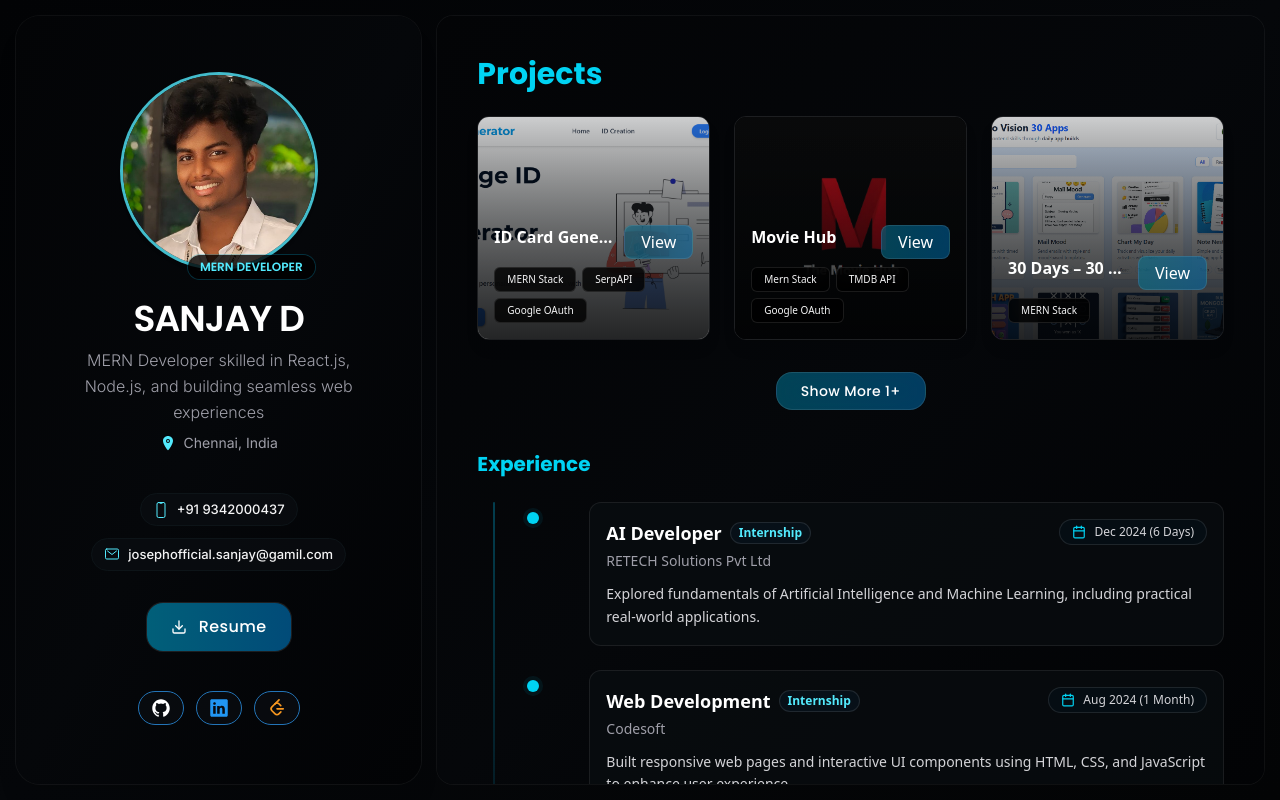
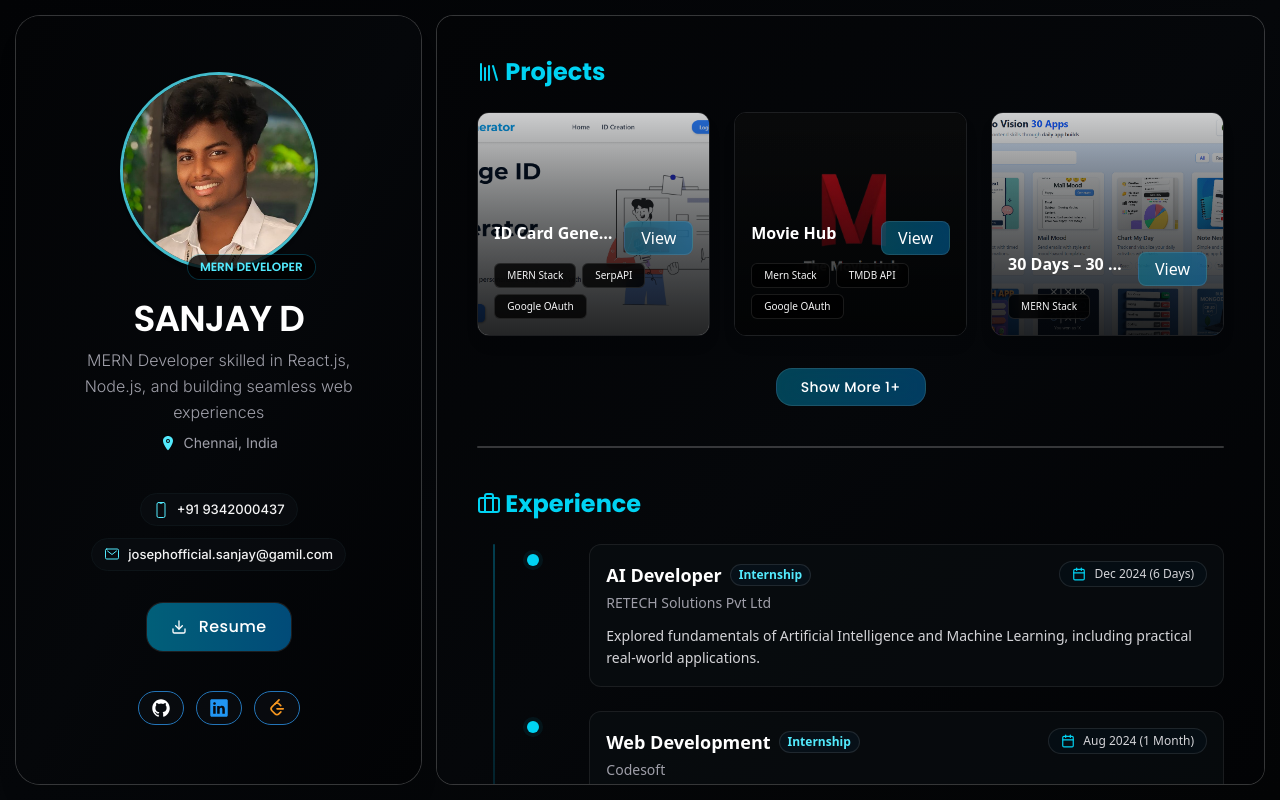
Before and after one commit to sanjaydeveloper-001/ProtFolio, a React (Vite) app: page / in a window 1280 px wide. Built offline with nearby package versions, Linux system fonts and the light colour scheme; no server answers.

Commit message:
aDDED MODIFICATION

```diff
--- a/src/App.jsx
+++ b/src/App.jsx
@@ -4,9 +4,9 @@ import Details from "./components/Details";
 
 export default function App() {
   return (
-    <div className="w-full min-h-screen bg-linear-to-br from-[#020305] via-[#05070a] to-[#030405] flex flex-col md:grid md:grid-cols-3 gap-4 p-4 text-white">
-      <Profile className="col-span-1 w-full md:h-[calc(100vh-2rem)]" />
-      <Details className="col-span-2 w-full md:h-[calc(100vh-2rem)]" />
+    <div className="w-full min-h-screen bg-linear-to-br from-[#020305] via-[#05070a] to-[#030405] flex flex-col md:grid lg:grid-cols-3 gap-4 p-4 text-white">
+      <Profile className="col-span-2 lg:col-span-1 w-full lg:h-[calc(100vh-2rem)]" />
+      <Details className="col-span-2 w-full lg:h-[calc(100vh-2rem)]" />
     </div>
   );
 }
--- a/src/components/Details.jsx
+++ b/src/components/Details.jsx
@@ -8,6 +8,7 @@ import Interests from "./details/Interests";
 import Certifications from "./details/Certifications";
 import Contact from "./details/Contact";
 import Stats from "./details/Stats";
+import Line from "./Line";
 
 export default function Details({ className }) {
   return (
@@ -17,16 +18,23 @@ export default function Details({ className }) {
       transition={{ duration: 0.5, ease: "easeOut" }}
       className={`${className} custom-scrollbar h-max md:h-screen-2 md:overflow-y-auto rounded-2xl
         bg-linear-to-br from-[#030406] via-[#05070a] to-[#020305]
-        text-white ring-1 ring-white/5 backdrop-blur-md p-6 sm:p-10`}
+        text-white ring-1 ring-white/20 backdrop-blur-md p-6 sm:p-10`}
     >
       <div className="space-y-10">
         <Projects />
+        <Line />
         <Experience />
+        <Line />
         <Skills />
+        <Line />
         <Education />
+        <Line />
         <Certifications />
+        <Line />
         <Interests />
+        <Line />
         <Contact />
+        <Line />
         <Stats />
       </div>
     </motion.section>
--- /dev/null
+++ b/src/components/Line.jsx
@@ -0,0 +1,9 @@
+import React from 'react';
+
+function Line() {
+  return (
+    <div className="w-full h-[1.5px] bg-white/20 rounded-full mx-auto"></div>
+  );
+}
+
+export default Line;
--- a/src/components/Profile.jsx
+++ b/src/components/Profile.jsx
@@ -18,7 +18,7 @@ export default function Profile({ className }) {
       transition={{ duration: 0.55, ease: "easeOut" }}
       className={`${className}
         bg-linear-to-br from-[#030406] via-[#05070a] to-[#020305]
-        rounded-3xl p-10 sm:p-12 shadow-xl ring-1 ring-white/5
+        rounded-3xl p-10 sm:p-12 shadow-xl ring-1 ring-white/20
         backdrop-blur-md font-[Inter]
         flex flex-col items-center justify-center text-center space-y-8`}
     >
--- a/src/components/details/Certifications.jsx
+++ b/src/components/details/Certifications.jsx
@@ -3,6 +3,7 @@ import React, { useState } from "react";
 import { motion, AnimatePresence } from "framer-motion";
 import { ExternalLink } from "lucide-react";
 import { certifications } from "../../utils/data";
+import { GrCertificate } from "react-icons/gr";
 
 export default function Certifications() {
   const [expanded, setExpanded] = useState(false);
@@ -12,7 +13,7 @@ export default function Certifications() {
   return (
     <section>
       <div className="flex items-center justify-between mb-4">
-        <h2 className="text-xl font-[Poppins] font-bold text-cyan-400">Certifications</h2>
+        <h2 className="flex items-center gap-1 text-xl sm:text-2xl font-[Poppins] font-bold text-cyan-400">Certifications <GrCertificate/></h2>
         <p className="text-xs text-zinc-500 hidden sm:block">Verified courses & achievements</p>
       </div>
 
--- a/src/components/details/Education.jsx
+++ b/src/components/details/Education.jsx
@@ -1,8 +1,8 @@
-// src/components/details/Education.jsx
 import React from "react";
 import { motion } from "framer-motion";
 import { BookOpen, Calendar } from "lucide-react";
 import { education } from "../../utils/data";
+import { GiGraduateCap } from "react-icons/gi";
 
 export default function Education() {
   if (!Array.isArray(education) || education.length === 0) {
@@ -12,8 +12,8 @@ export default function Education() {
   return (
     <section aria-labelledby="education-heading">
       <div className="flex items-center justify-between mb-4">
-        <h2 id="education-heading" className="text-xl font-[Poppins] font-bold text-cyan-400">
-          Education
+        <h2 id="education-heading" className="flex items-center gap-1 text-xl sm:text-2xl font-[Poppins] font-bold text-cyan-400">
+          <GiGraduateCap /> Education
         </h2>
         <div className="hidden sm:flex items-center gap-2 text-xs text-zinc-400">
           <BookOpen className="w-4 h-4 text-cyan-300" />
--- a/src/components/details/Experience.jsx
+++ b/src/components/details/Experience.jsx
@@ -3,6 +3,7 @@ import React from "react";
 import { motion } from "framer-motion";
 import { Briefcase, Calendar } from "lucide-react";
 import { experience } from "../../utils/data";
+
 
 /*
   Modified Experience component:
@@ -13,8 +14,8 @@ import { experience } from "../../utils/data";
 export default function Experience() {
   return (
     <section>
-      <h2 className="text-xl font-[Poppins] font-bold text-cyan-400 mb-6">
-        Experience
+      <h2 className="flex items-center gap-1 text-xl sm:text-2xl font-[Poppins] font-bold text-cyan-400 mb-6">
+        <Briefcase/> Experience
       </h2>
 
       <div className="relative pl-6 sm:pl-10">
--- a/src/components/details/Interests.jsx
+++ b/src/components/details/Interests.jsx
@@ -9,8 +9,8 @@ export default function Interests() {
     <section>
       {/* Header */}
       <div className="flex items-center justify-between mb-4">
-        <h2 className="text-xl font-[Poppins] font-bold text-cyan-400 flex items-center gap-2">
-          <Sparkles className="w-5 h-5 text-cyan-300" />
+        <h2 className="flex items-center gap-1 text-xl sm:text-2xl font-[Poppins] font-bold text-cyan-400">
+          <Sparkles />
           Interests
         </h2>
         <p className="text-xs text-zinc-500 hidden sm:block">
--- a/src/components/details/Projects.jsx
+++ b/src/components/details/Projects.jsx
@@ -3,6 +3,7 @@ import { motion, AnimatePresence } from "framer-motion";
 import ProjectCard from "./ProjectCard";
 import ProjectOverlay from "./ProjectOverlay";
 import { projects } from "../../utils/data";
+import { LuLibrary } from "react-icons/lu";
 
 export default function Projects() {
   const [open, setOpen] = useState(null);
@@ -29,8 +30,8 @@ export default function Projects() {
   return (
     <section className="w-full">
       <div className="flex items-center justify-between mb-6">
-        <h2 className="text-2xl sm:text-3xl font-[Poppins] font-bold text-cyan-400">
-          Projects
+        <h2 className="flex items-center gap-1 text-xl sm:text-2xl font-[Poppins] font-bold text-cyan-400">
+          <LuLibrary /> Projects
         </h2>
       </div>
 
--- a/src/components/details/Skills.jsx
+++ b/src/components/details/Skills.jsx
@@ -2,6 +2,7 @@
 import React from "react";
 import { motion } from "framer-motion";
 import { skills, TECH_ICON_MAP } from "../../utils/data";
+import { VscTools } from "react-icons/vsc";
 
 // icons
 import { FaDatabase } from "react-icons/fa";
@@ -23,7 +24,7 @@ export default function Skills() {
 
   return (
     <section>
-      <h2 className="text-xl font-[Poppins] font-bold text-cyan-400 mb-4">Technologies</h2>
+      <h2 className="flex items-center gap-1 text-xl sm:text-2xl font-[Poppins] font-bold text-cyan-400 mb-4"><VscTools/> Technologies </h2>
 
       <div className="grid gap-4 sm:grid-cols-2">
         {/* === Frameworks, Tools, Databases, Soft Skills === */}
--- a/src/components/details/Stats.jsx
+++ b/src/components/details/Stats.jsx
@@ -1,3 +1,4 @@
+import { IoCodeSlashOutline } from "react-icons/io5";
 
 export default function Stats({
   leetUsername = "Sanjay_dev_001",
@@ -13,8 +14,8 @@ export default function Stats({
 
   return (
     <section>
-      <h2 className="text-xl font-[Poppins] font-bold text-cyan-400 mb-4">
-        Coding Stats
+      <h2 className="flex items-center gap-1 text-xl sm:text-2xl font-[Poppins] font-bold text-cyan-400 mb-4">
+         <IoCodeSlashOutline /> Coding Stats
       </h2>
 
       <div className="flex flex-wrap justify-center gap-6">
```
Also changed, not shown: src/components/details/Contact.jsx (+5 -5 lines).
